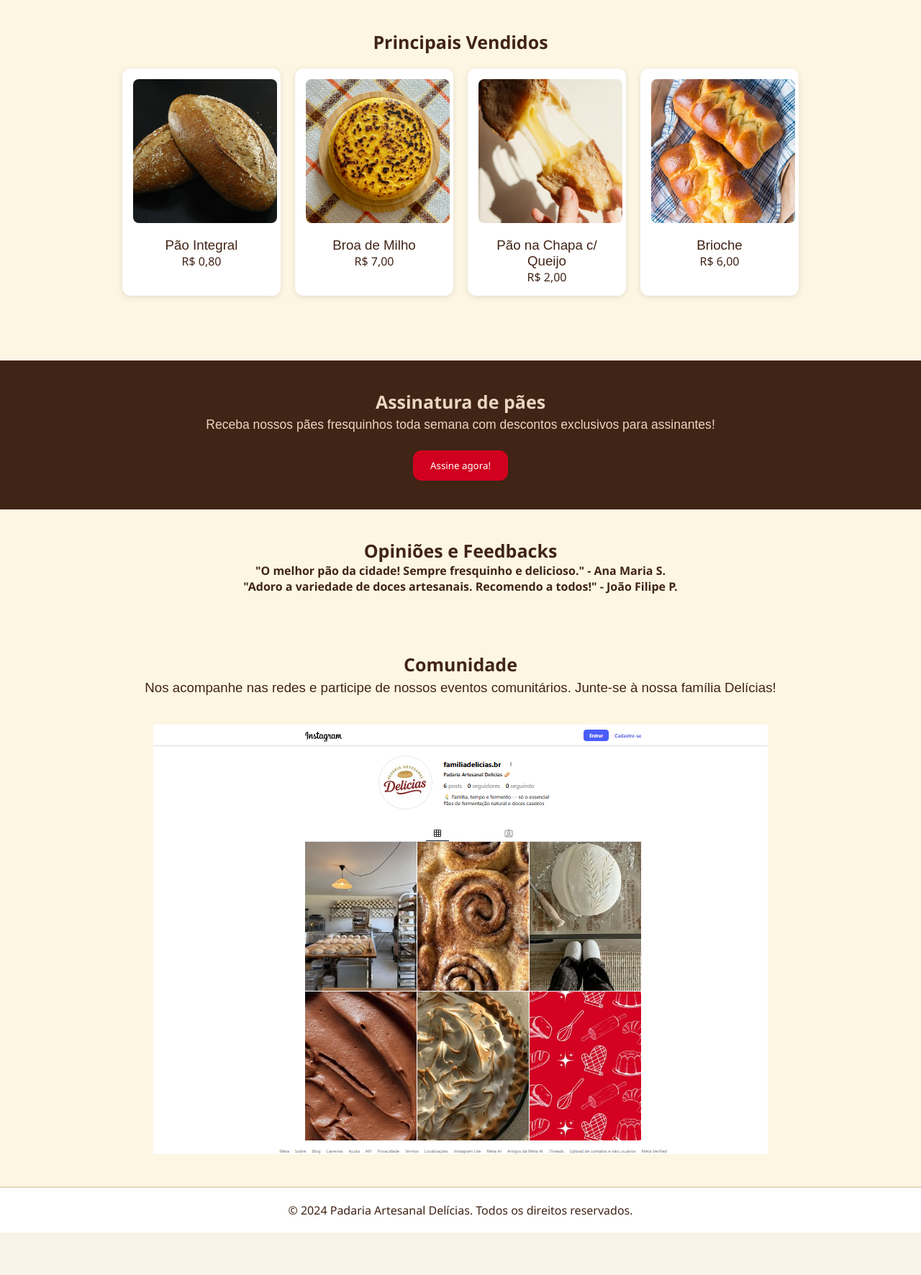
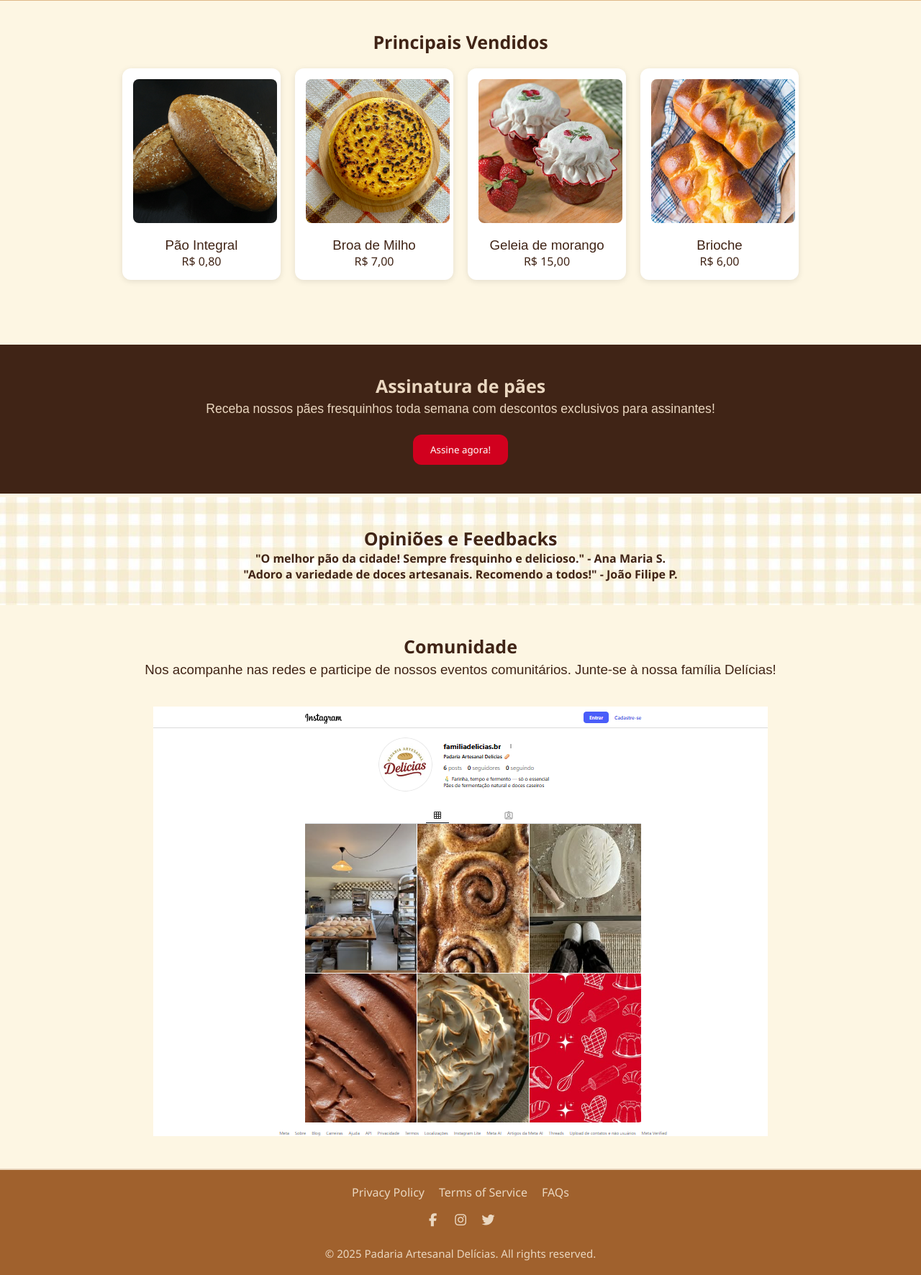
Before and after one commit to Gb-gomes/ProjetoSitePadaria, a PHP site: page / in a window 1280 px wide. Shown: the part 1237-3009 px from the top of the page at 72% size. Before the commit the page ends 2950 px from the top, so only its background shows below. Run offline with PHP 8.4, Linux system fonts and the light colour scheme; some libraries are stand-ins or nearby versions.

Commit message:
demarcando as divs e estilizando

```diff
--- a/index.css
+++ b/index.css
@@ -118,6 +118,10 @@
     text-align: center;
 }
 
+.produtos {
+    background-color:burlywood
+}
+
 .assinatura-de-paes {
     margin-top: 50px;
     background-color: #402416;
@@ -140,8 +144,10 @@
     font-family:sans-serif
 }
 
-.opinioes-feedbacks p{
+.opinioes-feedbacks {
  margin-top: 5px;
+ background-image: url('img/div-background.jpg');
+ height: 150px;
 }
 
 .welcome-section p {
@@ -202,8 +208,54 @@
 
 /* FOOTER */
 footer {
-    background-color: #fff;
+    background-color:rgb(160, 97, 45);
     padding: 20px;
     text-align: center;
     border-top: 2px solid #EAD7C0;
+    color: #EAD7C0;
 }
+
+.footer-container {
+  display: flex;
+  flex-direction: column;
+  align-items: center;
+  gap: 15px;
+}
+
+.footer-links {
+  display: flex;
+  gap: 20px;
+  flex-wrap: wrap;
+}
+
+.footer-links a {
+  color:#EAD7C0;
+  text-decoration: none;
+  font-size: 16px;
+  transition: color 0.3s;
+}
+
+.footer-links a:hover {
+  color: #d8c309;
+}
+
+.footer-socials {
+  display: flex;
+  gap: 16px;
+}
+
+.footer-socials a {
+  color: #EAD7C0;
+  font-size: 18px;
+  transition: color 0.3s;
+}
+
+.footer-socials a:hover {
+  color: #d8c309;
+}
+
+.footer-copy {
+  font-size: 15px;
+  color: #EAD7C0;
+  margin-top: 10px;
+}
--- a/index.html
+++ b/index.html
@@ -9,6 +9,8 @@
     <link rel="stylesheet" href="https://cdnjs.cloudflare.com/ajax/libs/font-awesome/7.0.0/css/all.min.css"
         integrity="sha512-DxV+EoADOkOygM4IR9yXP8Sb2qwgidEmeqAEmDKIOfPRQZOWbXCzLC6vjbZyy0vPisbH2SyW27+ddLVCN+OMzQ=="
         crossorigin="anonymous" referrerpolicy="no-referrer" />
+    <script src="https://kit.fontawesome.com/a076d05399.js" crossorigin="anonymous"></script>
+
 </head>
 
 <body>
@@ -105,9 +107,9 @@
                     </div>
 
                     <div class="produto">
-                        <img class="img_produto" src="img/pãocqueijo.jpg" alt="Pão na Chapa com Queijo">
-                        <h3>Pão na Chapa c/ Queijo</h3>
-                        <p>R$ 2,00</p>
+                        <img class="img_produto" src="img/geleia.jpeg" alt="Pão na Chapa com Queijo">
+                        <h3>Geleia de morango</h3>
+                        <p>R$ 15,00</p>
                     </div>
 
                     <div class="produto">
@@ -140,7 +142,22 @@
     </section>
 
     <footer>
-        <p>&copy; 2024 Padaria Artesanal Delícias. Todos os direitos reservados.</p>
+        <div class="footer-container">
+            <div class="footer-links">
+                <a href="#">Privacy Policy</a>
+                <a href="#">Terms of Service</a>
+                <a href="#">FAQs</a>
+            </div>
+
+            <div class="footer-socials">
+                <a href="#"><i class="fab fa-facebook-f"></i></a>
+                <a href="#"><i class="fab fa-instagram"></i></a>
+                <a href="#"><i class="fab fa-twitter"></i></a>
+            </div>
+
+            <p class="footer-copy">&copy; 2025 Padaria Artesanal Delícias. All rights reserved.</p>
+        </div>
+
     </footer>
 </body>
 
```
Also changed, not shown: img/div-background.jpg (added), img/geleia.jpeg (added).
